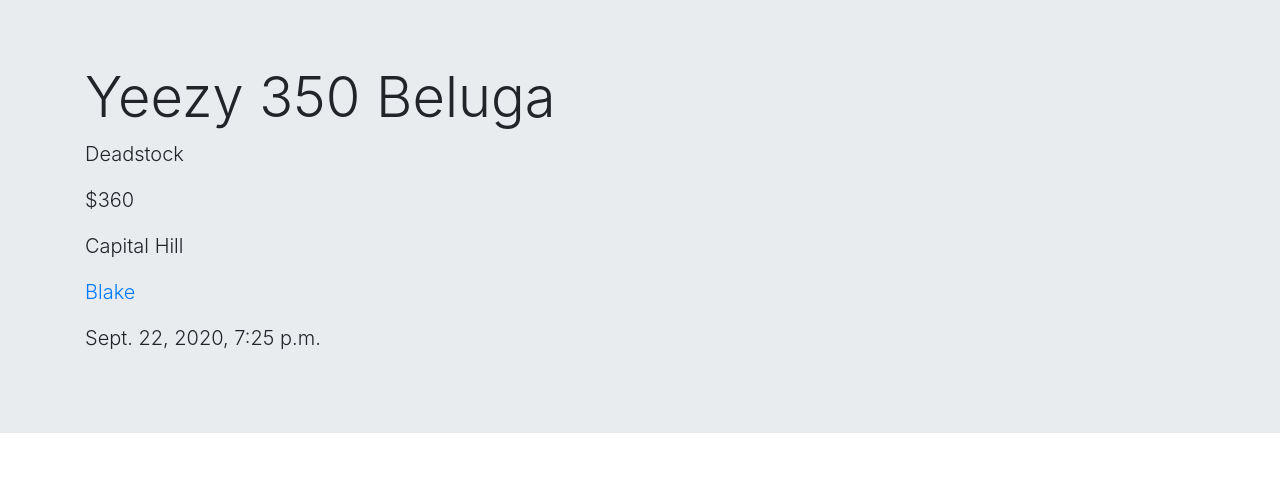
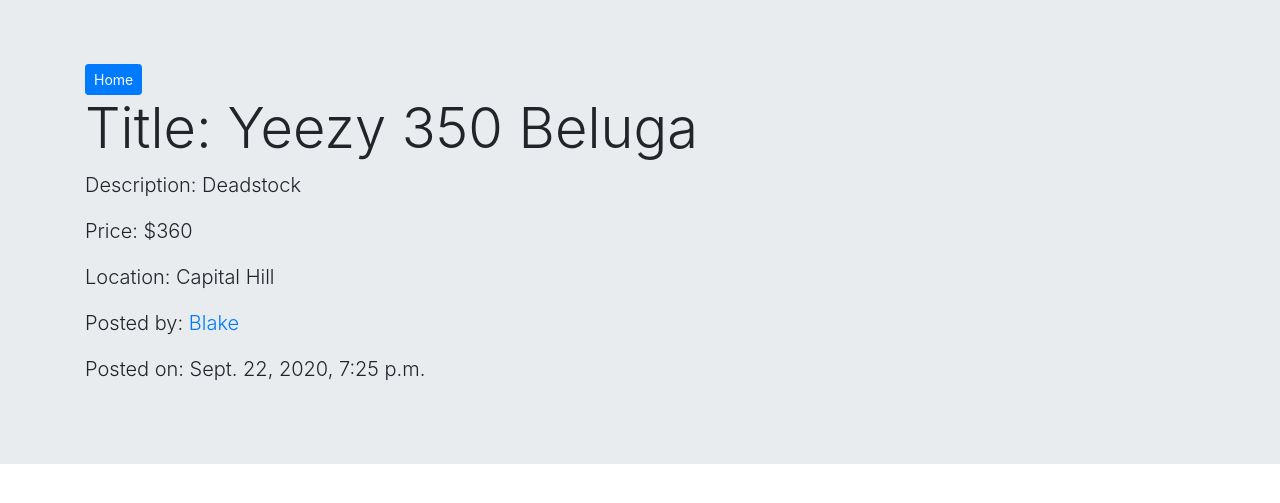
Before and after one commit to blakebonasera/4Sale, a Django app: page /view/1 in a window 1280 px wide. Shown: the top 503 px of the page. Run offline with Django 3.2, Linux system fonts and the light colour scheme; data comes from the database, SQL or seed files in the repository; both versions use the stored data as it was after the commit; some libraries are stand-ins or nearby versions.

Commit message:
fixer up

```diff
--- a/main/templates/dashboard.html
+++ b/main/templates/dashboard.html
@@ -14,7 +14,8 @@
 </head>
 
 <body>
-    <div class="jumbotron">
+    <div class="jumbotron jumbotron-fluid">
+        <div class="container">
         <h1 class="display-4">
             Welcome, {{logged_in_user.first}}!
         </h1>
@@ -24,6 +25,7 @@
         <p class="lead">
             <a class="btn btn-primary btn-lg" href="/newlisting" role="button">New Listing</a>
         </p>
+    </div>
     </div>
     <div class="container">
         <h2>New Listings</h2>
--- a/main/templates/viewlisting.html
+++ b/main/templates/viewlisting.html
@@ -16,18 +16,18 @@
 <body>
     <div class="jumbotron jumbotron-fluid">
         <div class="container">
-            <h1 class="display-4">{{item.title}}</h1>
-            <p class="lead">{{item.desc}}</p>
-            <p class="lead">${{item.price}}</p>
-            <p class="lead">{{item.location}}</p>
-            <p class="lead"><a href="">{{item.posted_by.first}}</a></p>
-            <p class="lead">{{item.created_at}}</p>
+        <a href="/dashboard" class="btn btn-primary btn-sm">Home</a>
+        <br>
+            <h1 class="display-4">Title: {{item.title}}</h1>
+            <p class="lead">Description: {{item.desc}}</p>
+            <p class="lead">Price: ${{item.price}}</p>
+            <p class="lead">Location: {{item.location}}</p>
+            <p class="lead">Posted by: <a href="">{{item.posted_by.first}}</a></p>
+            <p class="lead">Posted on: {{item.created_at}}</p>
         </div>
     </div>
     <div class="container">
-        <p></p>
-        <p></p>
-
+    <img src="{{item.img}}" alt="">
     </div>
 
     <!-- Optional JavaScript -->
```
Also changed, not shown: db.sqlite3.
